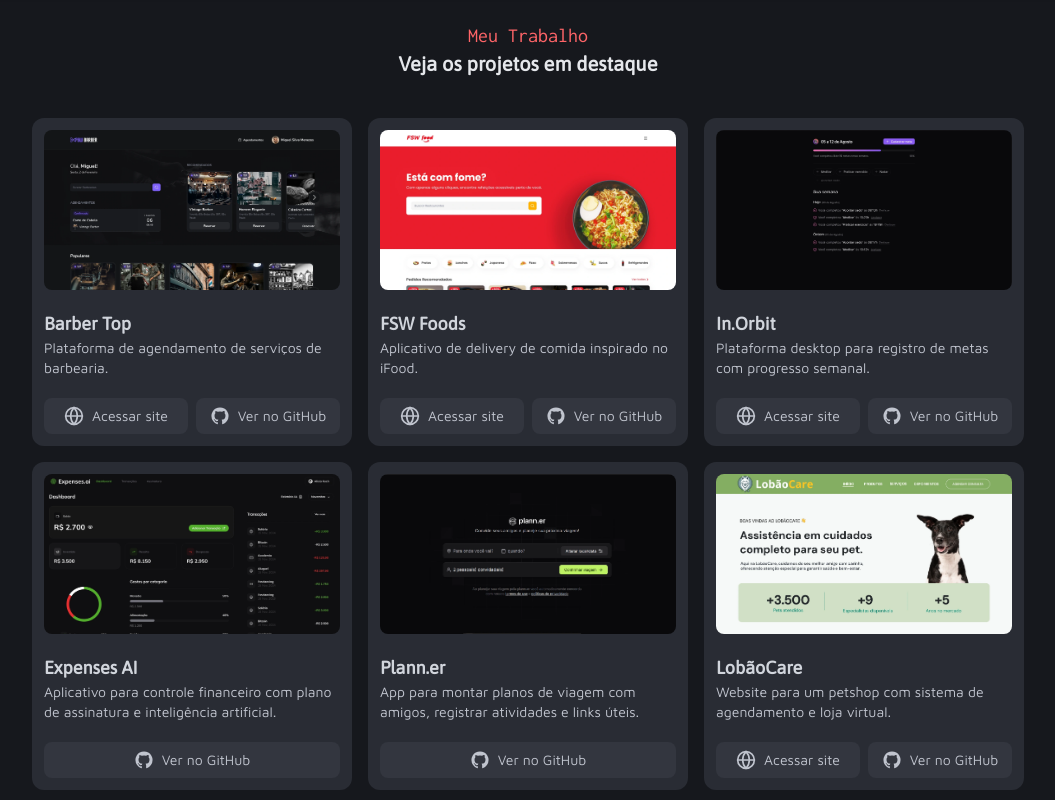
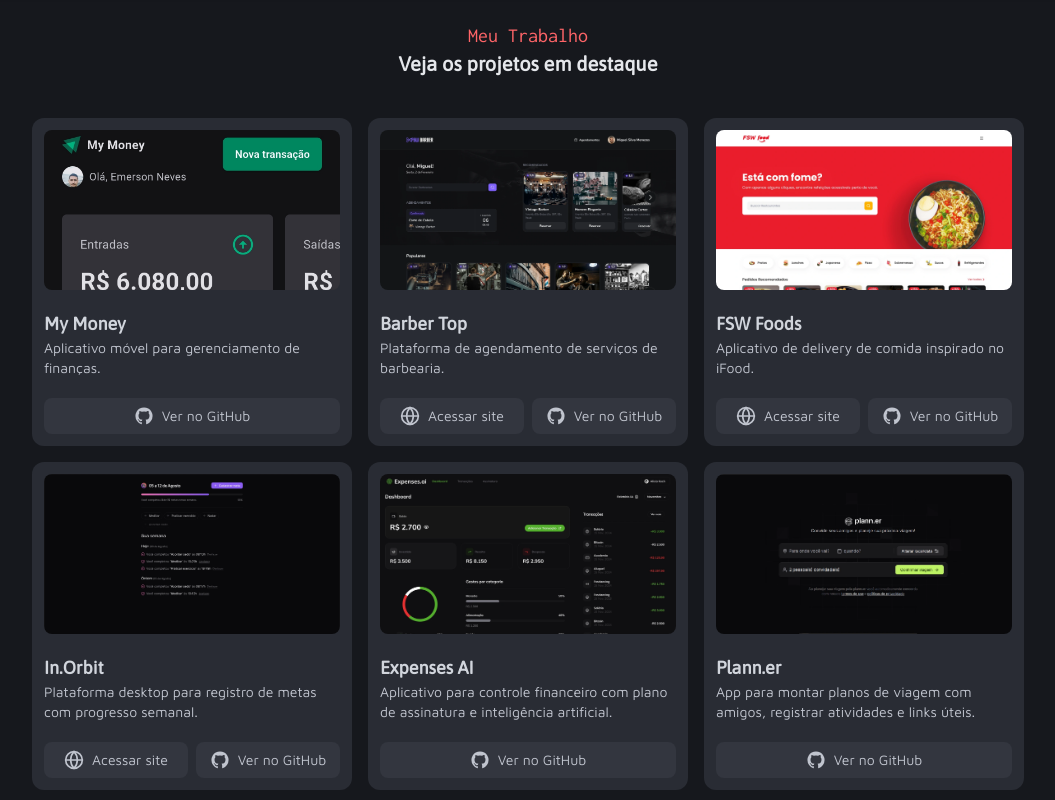
Before and after one commit to emerss001/portfolio, a React (Vite) app: page / in a window 1280 px wide. Shown: the part 2080-2880 px from the top of the page, without its empty margins (112-1167 px from the left). Built offline with nearby package versions, Linux system fonts and the light colour scheme.

Commit message:
adicionando projeto My money

```diff
--- a/src/components/projects.tsx
+++ b/src/components/projects.tsx
@@ -7,6 +7,17 @@
             <TitleSection title={"Meu Trabalho"} subtitle={"Veja os projetos em destaque"} />
 
             <div className="grid grid-cols-1 gap-4 big:grid-cols-2 lg:grid-cols-3">
+                <CardProject
+                    title={"My Money"}
+                    description={"Aplicativo móvel para gerenciamento de finanças."}
+                    imageSrc={"MyMoney.webp"}
+                    projectDaddle={{
+                        gitHubUrl: "https://github.com/emerss001/my-money",
+                        siteUrl: "",
+                        ok: false,
+                    }}
+                />
+
                 <CardProject
                     title={"Barber Top"}
                     description={"Plataforma de agendamento de serviços de barbearia."}
@@ -70,8 +81,8 @@
                     imageSrc={"Lobao.webp"}
                     projectDaddle={{
                         gitHubUrl: "https://github.com/emerss001/LobaoCare",
-                        siteUrl: "http://lobaocare.shop/",
-                        ok: true,
+                        siteUrl: "",
+                        ok: false,
                     }}
                 />
 
```
Also changed, not shown: public/projects/MyMoney.webp (added).
